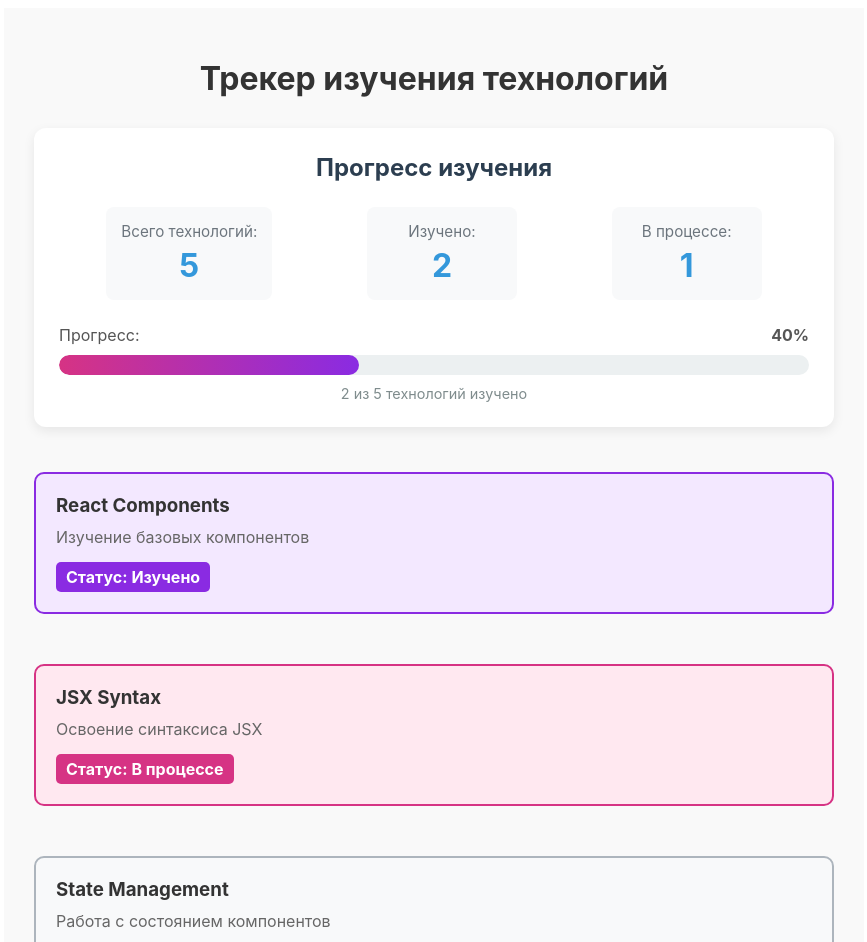
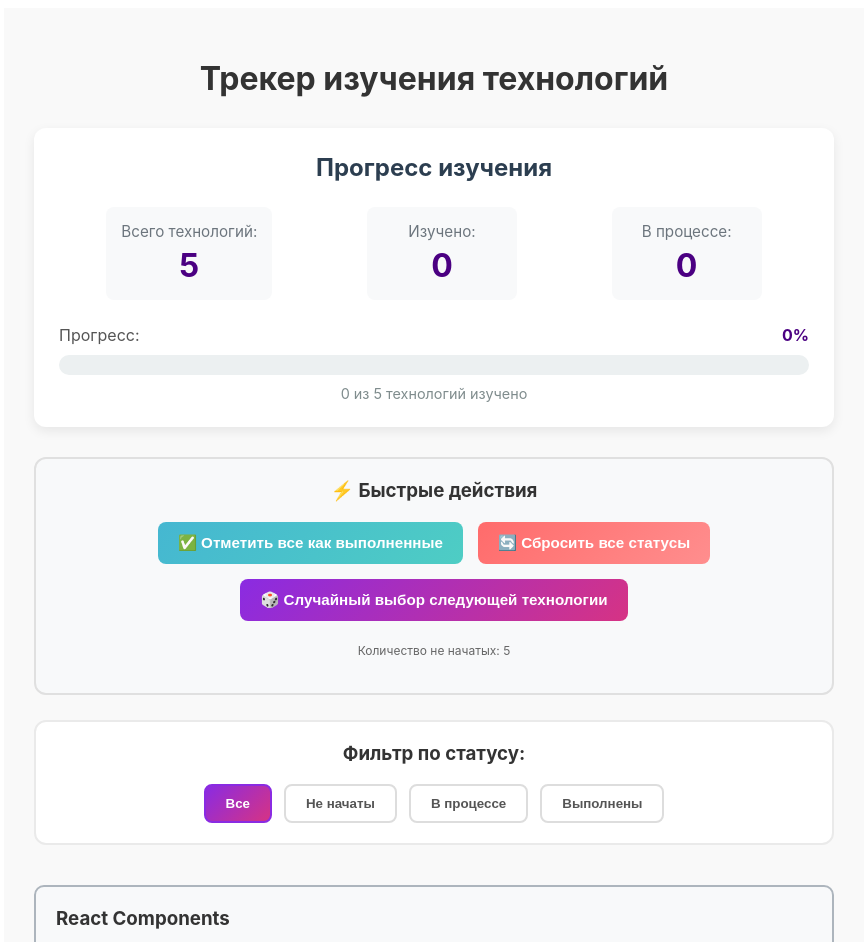
Before and after one commit to Evenysh/technology-tracker, a React (Vite) app: page / in a window 1280 px wide. Shown: the top 942 px of the page, without its empty margins (206-1073 px from the left). Built offline with nearby package versions, Linux system fonts and the light colour scheme.

Commit message:
окончание 20 практики

```diff
--- a/src/App.jsx
+++ b/src/App.jsx
@@ -1,16 +1,40 @@
 // src/App.jsx
 import './App.css';
+import { useState } from 'react';
 import ProgressHeader from './components/ProgressHeader';
 import TechnologyCard from './components/TechnologyCard';
+import QuickActions from './components/QuickActions';
+import FilterButtons from './components/FilterButtons'; // ← новый импорт
 
 function App() {
-  const technologies = [
-    { id: 1, title: 'React Components', description: 'Изучение базовых компонентов', status: 'completed' },
-    { id: 2, title: 'JSX Syntax', description: 'Освоение синтаксиса JSX', status: 'in-progress' },
+  const [technologies, setTechnologies] = useState([
+    { id: 1, title: 'React Components', description: 'Изучение базовых компонентов', status: 'not-started' },
+    { id: 2, title: 'JSX Syntax', description: 'Освоение синтаксиса JSX', status: 'not-started' },
     { id: 3, title: 'State Management', description: 'Работа с состоянием компонентов', status: 'not-started' },
-    { id: 4, title: 'React Hooks', description: 'Изучение useState, useEffect', status: 'completed' },
+    { id: 4, title: 'React Hooks', description: 'Изучение useState, useEffect', status: 'not-started' },
     { id: 5, title: 'React Router', description: 'Маршрутизация в React', status: 'not-started' }
-  ];
+  ]);
+
+  const [activeFilter, setActiveFilter] = useState('all'); // ← состояние фильтра
+
+  // Функция изменения статуса
+  const updateTechnologyStatus = (id) => {
+    setTechnologies(prev => prev.map(tech => {
+      if (tech.id === id) {
+        const statusOrder = ['not-started', 'in-progress', 'completed'];
+        const currentIndex = statusOrder.indexOf(tech.status);
+        const nextIndex = (currentIndex + 1) % statusOrder.length;
+        return { ...tech, status: statusOrder[nextIndex] };
+      }
+      return tech;
+    }));
+  };
+
+  // Фильтрация технологий по активному фильтру
+  const filteredTechnologies = technologies.filter(tech => {
+    if (activeFilter === 'all') return true;
+    return tech.status === activeFilter;
+  });
 
   return (
     <div className="App">
@@ -18,13 +42,25 @@ function App() {
 
       <ProgressHeader technologies={technologies} />
 
+      <QuickActions
+        technologies={technologies}
+        setTechnologies={setTechnologies}
+      />
+
+      <FilterButtons
+        activeFilter={activeFilter}
+        onFilterChange={setActiveFilter}
+      />
+
       <div className="technologies-list">
-        {technologies.map(tech => (
+        {filteredTechnologies.map(tech => (  // ← используем filteredTechnologies
           <TechnologyCard
             key={tech.id}
+            id={tech.id}
             title={tech.title}
             description={tech.description}
             status={tech.status}
+            onStatusChange={updateTechnologyStatus}
           />
         ))}
       </div>
--- /dev/null
+++ b/src/components/FilterButtons.css
@@ -0,0 +1,44 @@
+/* src/components/FilterButtons.css */
+.filter-buttons {
+  margin: 25px 0;
+  padding: 20px;
+  background: #fff;
+  border-radius: 12px;
+  border: 2px solid #eaeaea;
+}
+
+.filter-buttons h3 {
+  margin-top: 0;
+  color: #333;
+  text-align: center;
+}
+
+.filter-options {
+  display: flex;
+  flex-wrap: wrap;
+  gap: 12px;
+  justify-content: center;
+  margin-top: 15px;
+}
+
+.filter-btn {
+  padding: 10px 20px;
+  border: 2px solid #ddd;
+  background: white;
+  border-radius: 8px;
+  cursor: pointer;
+  font-weight: 600;
+  transition: all 0.3s;
+  color: #555;
+}
+
+.filter-btn:hover {
+  background: #f0f0f0;
+  transform: translateY(-2px);
+}
+
+.filter-btn.active {
+  background: linear-gradient(135deg, #8a2be2, #d63384);
+  color: white;
+  border-color: #8a2be2;
+}
--- /dev/null
+++ b/src/components/FilterButtons.jsx
@@ -0,0 +1,30 @@
+// src/components/FilterButtons.jsx
+import './FilterButtons.css';
+
+function FilterButtons({ activeFilter, onFilterChange }) {
+  const filters = [
+    { key: 'all', label: 'Все' },
+    { key: 'not-started', label: 'Не начаты' },
+    { key: 'in-progress', label: 'В процессе' },
+    { key: 'completed', label: 'Выполнены' }
+  ];
+
+  return (
+    <div className="filter-buttons">
+      <h3>Фильтр по статусу:</h3>
+      <div className="filter-options">
+        {filters.map(filter => (
+          <button
+            key={filter.key}
+            className={`filter-btn ${activeFilter === filter.key ? 'active' : ''}`}
+            onClick={() => onFilterChange(filter.key)}
+          >
+            {filter.label}
+          </button>
+        ))}
+      </div>
+    </div>
+  );
+}
+
+export default FilterButtons;
--- a/src/components/ProgressHeader.css
+++ b/src/components/ProgressHeader.css
@@ -38,7 +38,7 @@
   display: block;
   font-size: 2em;
   font-weight: bold;
-  color: #3498db;
+  color: #4B0082;
 }
 
 .progress-bar-container {
@@ -51,6 +51,10 @@
   margin-bottom: 10px;
   font-size: 1em;
   color: #555;
+}
+
+.progress-bar-label strong {
+  color: #4B0082; /* Тот же тёмно-фиолетовый */
 }
 
 .progress-bar {
--- /dev/null
+++ b/src/components/QuickActions.css
@@ -0,0 +1,59 @@
+/* Стили для QuickActions */
+.quick-actions {
+  background: #f8f9fa;
+  border-radius: 12px;
+  padding: 20px;
+  margin: 25px 0;
+  border: 2px solid #e0e0e0;
+}
+
+.quick-actions h3 {
+  margin-top: 0;
+  color: #333;
+  text-align: center;
+}
+
+.actions-buttons {
+  display: flex;
+  flex-wrap: wrap;
+  gap: 15px;
+  justify-content: center;
+  margin: 20px 0;
+}
+
+.action-btn {
+  padding: 12px 20px;
+  border: none;
+  border-radius: 8px;
+  cursor: pointer;
+  font-weight: bold;
+  transition: all 0.3s;
+  font-size: 0.95em;
+}
+
+.action-btn.complete-all {
+  background: linear-gradient(135deg, #45b7d1, #4ecdc4);
+  color: white;
+}
+
+.action-btn.reset-all {
+  background: linear-gradient(135deg, #ff6b6b, #ff8e8e);
+  color: white;
+}
+
+.action-btn.random-pick {
+  background: linear-gradient(135deg, #8a2be2, #d63384);
+  color: white;
+}
+
+.action-btn:hover {
+  transform: translateY(-2px);
+  box-shadow: 0 4px 8px rgba(0, 0, 0, 0.15);
+}
+
+.actions-hint {
+  text-align: center;
+  color: #666;
+  margin-top: 15px;
+  font-size: 0.9em;
+}
--- /dev/null
+++ b/src/components/QuickActions.jsx
@@ -0,0 +1,61 @@
+// src/components/QuickActions.jsx
+import './QuickActions.css';
+
+function QuickActions({ technologies, setTechnologies }) {
+  // 1. Отметить все как выполненные
+  const markAllAsCompleted = () => {
+    setTechnologies(prev =>
+      prev.map(tech => ({ ...tech, status: 'completed' }))
+    );
+  };
+
+  // 2. Сбросить все статусы
+  const resetAllStatuses = () => {
+    setTechnologies(prev =>
+      prev.map(tech => ({ ...tech, status: 'not-started' }))
+    );
+  };
+
+  // 3. Случайный выбор следующей технологии (только not-started)
+  const pickRandomTechnology = () => {
+    const notStartedTechs = technologies.filter(tech => tech.status === 'not-started');
+
+    if (notStartedTechs.length === 0) {
+      alert('Все технологии уже начаты или завершены!');
+      return;
+    }
+
+    const randomTech = notStartedTechs[Math.floor(Math.random() * notStartedTechs.length)];
+
+    // Меняем статус выбранной технологии на "in-progress"
+    setTechnologies(prev =>
+      prev.map(tech =>
+        tech.id === randomTech.id ? { ...tech, status: 'in-progress' } : tech
+      )
+    );
+
+    alert(`Выбрана технология: "${randomTech.title}"! Статус изменён на "В процессе".`);
+  };
+
+  return (
+    <div className="quick-actions">
+      <h3>⚡ Быстрые действия</h3>
+      <div className="actions-buttons">
+        <button onClick={markAllAsCompleted} className="action-btn complete-all">
+          ✅ Отметить все как выполненные
+        </button>
+        <button onClick={resetAllStatuses} className="action-btn reset-all">
+          🔄 Сбросить все статусы
+        </button>
+        <button onClick={pickRandomTechnology} className="action-btn random-pick">
+          🎲 Случайный выбор следующей технологии
+        </button>
+      </div>
+      <p className="actions-hint">
+        <small>Количество не начатых: {technologies.filter(t => t.status === 'not-started').length}</small>
+      </p>
+    </div>
+  );
+}
+
+export default QuickActions;
--- a/src/components/TechnologyCard.css
+++ b/src/components/TechnologyCard.css
@@ -1,4 +1,37 @@
 /* src/components/TechnologyCard.css */
+
+.technology-card {
+  border: 2px solid #ccc;
+  border-radius: 10px;
+  padding: 20px;
+  margin: 15px 0;
+  transition: all 0.3s ease;
+  cursor: pointer;
+}
+
+.technology-card:hover {
+  transform: translateY(-2px);
+  box-shadow: 0 4px 8px rgba(0,0,0,0.1);
+}
+
+.technology-card.not-started {
+  border-color: #ff6b6b;
+  background-color: #ffeaea;
+}
+
+.technology-card.in-progress {
+  border-color: #4ecdc4;
+  background-color: #e0f7fa;
+}
+
+.technology-card.completed {
+  border-color: #45b7d1;
+  background-color: #e3f2fd;
+}
+
+
+
+
 .technology-card {
   border: 2px solid #ccc;
   border-radius: 10px;
--- a/src/components/TechnologyCard.jsx
+++ b/src/components/TechnologyCard.jsx
@@ -1,14 +1,31 @@
 // src/components/TechnologyCard.jsx
 import './TechnologyCard.css';
 
-function TechnologyCard({ title, description, status }) {
+function TechnologyCard({ id, title, description, status, onStatusChange }) {
+  // Функция-обработчик клика по карточке
+  const handleClick = () => {
+    if (onStatusChange) {
+      onStatusChange(id); // Передаём id карточки в функцию из App
+    }
+  };
+
+  // Текст для статуса
+  const statusText = {
+    'not-started': 'Не начато',
+    'in-progress': 'В процессе',
+    'completed': 'Изучено'
+  };
+
   return (
-    <div className={`technology-card ${status}`}>
+    <div
+      className={`technology-card ${status}`}
+      onClick={handleClick}
+      title="Кликните, чтобы изменить статус"
+    >
       <h3>{title}</h3>
       <p>{description}</p>
       <div className="status-indicator">
-        Статус: {status === 'completed' ? 'Изучено' :
-                status === 'in-progress' ? 'В процессе' : 'Не начато'}
+        Статус: {statusText[status]}
       </div>
     </div>
   );
```
